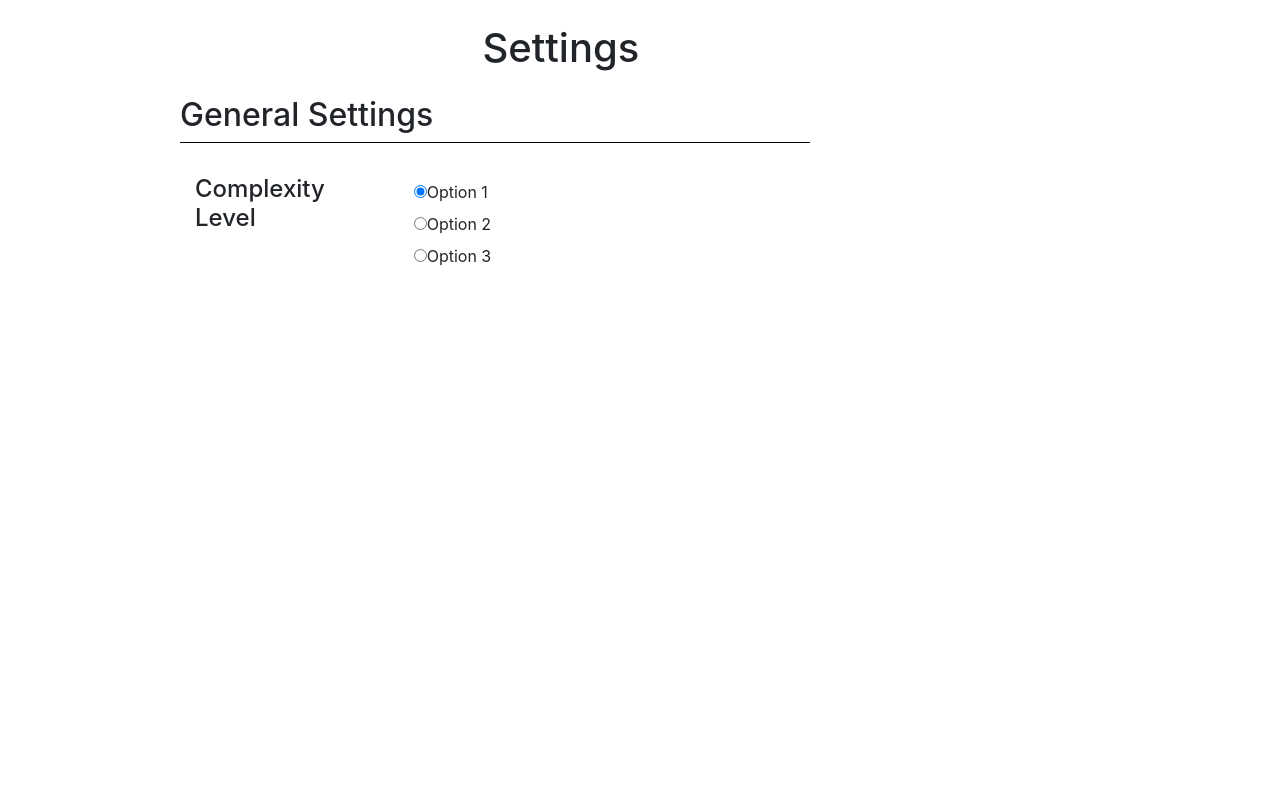
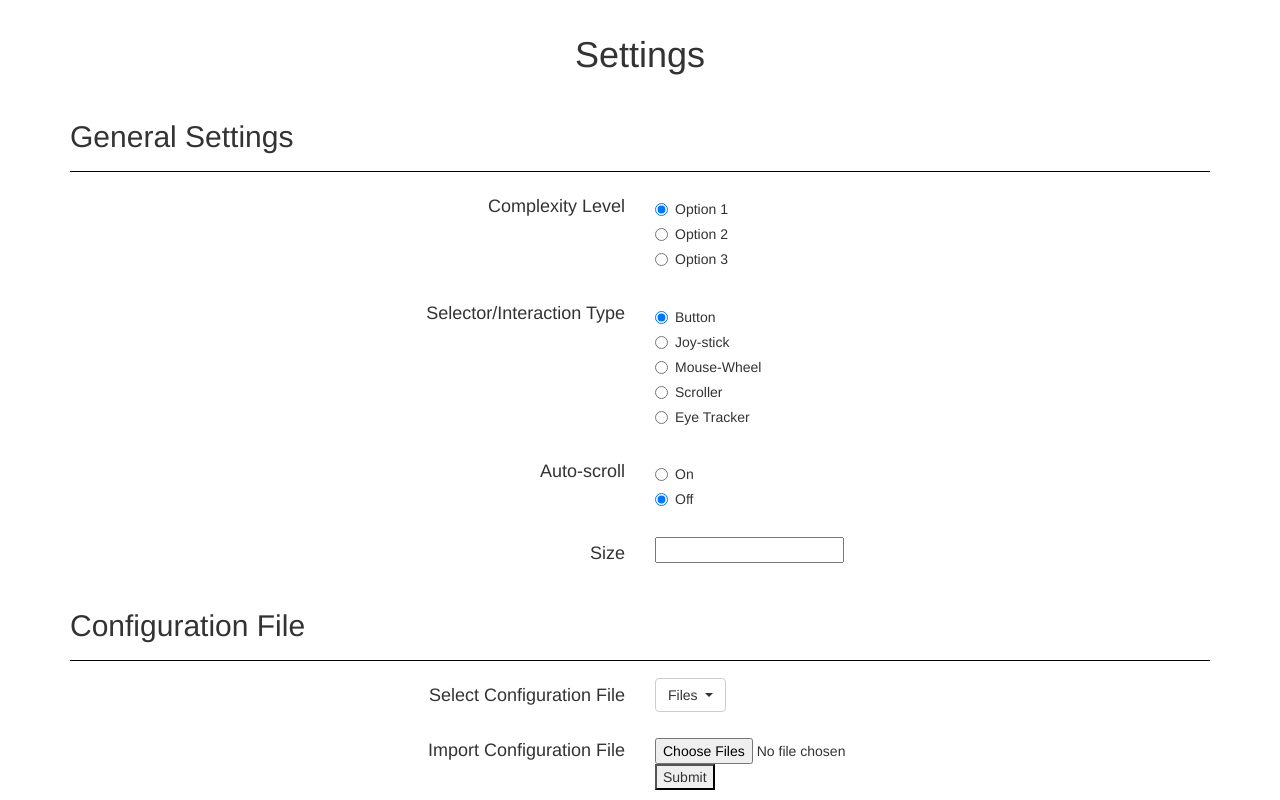
Before and after one commit to MarcDAFrame/AccessibleBrowser, a Python web app: template Extension/templates/settings.html in a window 1280 px wide. Run offline with Jinja, Linux system fonts and the light colour scheme; the template is opened without the code that fills it, so the values that code supplies are empty; some libraries are stand-ins or nearby versions.

Commit message:
worked on settings page

```diff
--- a/Extension/templates/settings.css
+++ b/Extension/templates/settings.css
@@ -1,5 +1,5 @@
 .outline-main {
-    border: 1px solid #E5E5E5;
+  border: 1px solid #e5e5e5;
   padding-bottom: 20px;
 }
 
@@ -15,12 +15,17 @@
   flex-wrap: wrap;
 }
 
-
 .sepr {
   padding-bottom: 8px;
   border-bottom: 1px solid black;
 }
 
-  .marginating {
-      margin-top: 5px;
+.dropdown-submenu {
+    position: relative;
 }
+
+.dropdown-submenu .dropdown-menu {
+    top: 0;
+    left: 100%;
+    margin-top: -1px;
+}
--- a/Extension/templates/settings.html
+++ b/Extension/templates/settings.html
@@ -5,33 +5,29 @@
     <meta charset="UTF-8">
     <title>Settings Page</title>
     <link rel='stylesheet' href='https://cdnjs.cloudflare.com/ajax/libs/twitter-bootstrap/4.0.0/css/bootstrap.css'>
-
     <link rel="stylesheet" href="settings.css">
-
-</head>
+    <link rel="stylesheet" href="https://maxcdn.bootstrapcdn.com/bootstrap/3.3.7/css/bootstrap.min.css">
+    <script src="https://ajax.googleapis.com/ajax/libs/jquery/3.3.1/jquery.min.js"></script>
+    <script src="https://maxcdn.bootstrapcdn.com/bootstrap/3.3.7/js/bootstrap.min.js"></script></head>
 
 <body>
-
     <div class="container">
         <div class="row">
-            <div class="col-12 col-lg-10 offset-lg-1 mt-3">
-                <div class="row">
-                    <div class="col-10 pt-2 text-center text-black card-shadow">
-                        <h1 class="">Settings</h1>
+            <div class="col-12 pt-4 text-center">
+                <h1>Settings</h1>
             </div>
         </div>
-                <div class="row mt-3">
-                    <div class="col-sm-12">
+        <div class="row no-gutters">
+            <div class="col-12 pt-4 sepr">
+                <h2>General Settings</h2>
+            </div>
+        </div>
         <div class="row">
-                            <div class="col-md-10">
-                                <div class="row">
-                                    <div class="col-md-10">
-                                        <h2 class="sepr">General Settings</h2>
-                                        <div class="col-md-10">
-                                            <br>
-                                            <div class="row">
-                                                <h4 class="col-5">Complexity Level</h4>
-                                                <form class="col-5 marginating">
+            <div class="col mt-4 text-right">
+                <h4>Complexity Level</h4>
+            </div>
+            <div class="col mt-4 pt-1">
+                <form>
                     <div class="radio">
                         <label><input type="radio" name="optradio" checked>Option 1</label>
                     </div>
@@ -44,15 +40,106 @@
                 </form>
             </div>
         </div>
+        <div class="row">
+            <div class="col mt-4 text-right">
+                <h4>Selector/Interaction Type</h4>
+            </div>
+            <div class="col mt-4 pt-1">
+                <form>
+                    <div class="radio">
+                        <label><input type="radio" name="optradio" checked>Button</label>
+                    </div>
+                    <div class="radio">
+                        <label><input type="radio" name="optradio">Joy-stick</label>
+                    </div>
+                    <div class="radio">
+                        <label><input type="radio" name="optradio">Mouse-Wheel</label>
+                    </div>
+                    <div class="radio">
+                        <label><input type="radio" name="optradio">Scroller</label>
+                    </div>
+                    <div class="radio">
+                        <label><input type="radio" name="optradio">Eye Tracker</label>
+                    </div>
+                </form>
+            </div>
+        </div>
+        <div class="row">
+            <div class="col mt-4 text-right">
+                <h4>Auto-scroll</h4>
+            </div>
+            <div class="col mt-4 pt-1">
+                <form>
+                    <div class="radio">
+                        <label><input type="radio" name="optradio">On</label>
+                    </div>
+                    <div class="radio">
+                        <label><input type="radio" name="optradio" checked>Off</label>
+                    </div>
+                </form>
+            </div>
+        </div>
+        <div class="row">
+            <div class="col mt-4 text-right">
+                <h4>Size</h4>
+            </div>
+            <div class="col mt-4 pt-1">
+                    <input type="slider" class="slider" value="" data-slider-min="-20" data-slider-max="20" data-slider-step="10" data-slider-value="-14" data-slider-orientation="horizontal" data-slider-selection="after"data-slider-tooltip="hide">            </div>
+        </div>
+        <div class="row no-gutters">
+            <div class="col-12 pt-4 sepr">
+                <h2>Configuration File</h2>
+            </div>
+        </div>
+        <div class="row">
+            <div class="col mt-4 text-right">
+                <h4>Select Configuration File</h4>
+            </div>
+            <div class="col mt-4 pt-1">
+                    <div class="dropdown">
+                            <button class="btn btn-default dropdown-toggle" type="button" data-toggle="dropdown">Files
+                            <span class=""></span></button>
+                            <ul class="dropdown-menu">
+                              <li><a tabindex="-1" href="#">Facecbook</a></li>
+                              <li><a tabindex="-1" href="#">Gmail</a></li>
+                              <li class="dropdown-submenu">
+                                <a class="test" tabindex="-1" href="#">Youtube <span class="caret"></span></a>
+                                <ul class="dropdown-menu">
+                                  <li><a tabindex="-1" href="#">Conf. File 1</a></li>
+                                  <li><a tabindex="-1" href="www.google.com">Conf. File 2</a></li>
+                                </ul>
+                              </li>
+                            </ul>
                           </div>
             </div>
         </div>
+        <div class="row">
+                <div class="col mt-4 text-right">
+                    <h4>Import Configuration File</h4>
                 </div>
+                <div class="col mt-4 pt-1">
+                        <form method="post" enctype="multipart/form-data">
+                            <div class="pt-2">
+                              <input type="file" id="file" name="file" multiple>
                             </div>
+                            <div>
+                              <button>Submit</button>
+                            </div>
+                           </form>
                 </div>
             </div>
 
 
+    <script>
+            $(document).ready(function(){
+              $('.dropdown-submenu a.test').on("click", function(e){
+                $(this).next('ul').toggle();
+                e.stopPropagation();
+                e.preventDefault();
+              });
+            });
+            </script>
+
 </body>
 
 </html>
```
Lines whose indentation alone changed are shown as unchanged.
